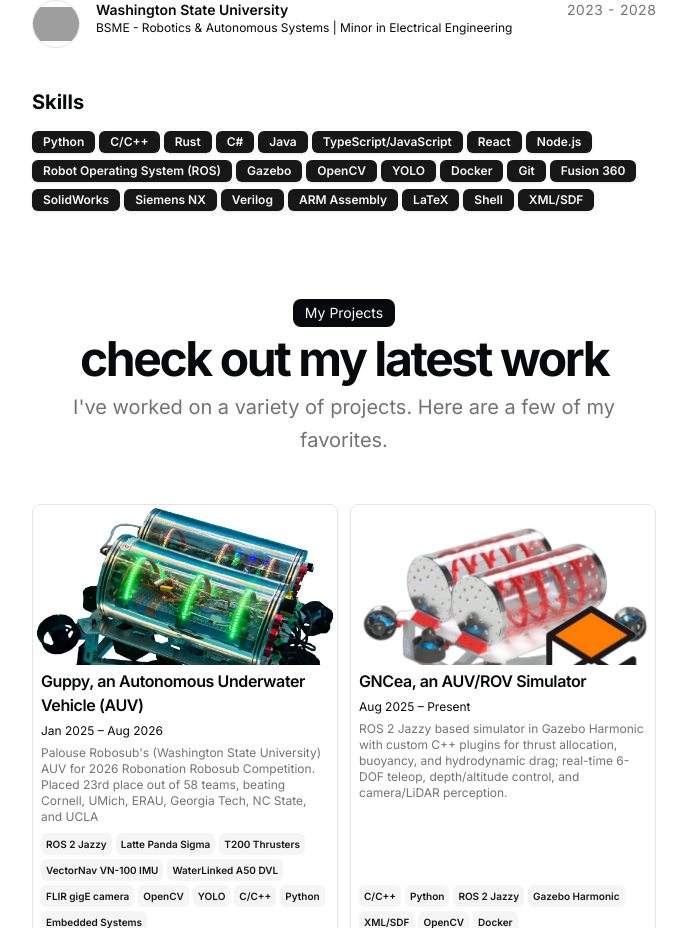
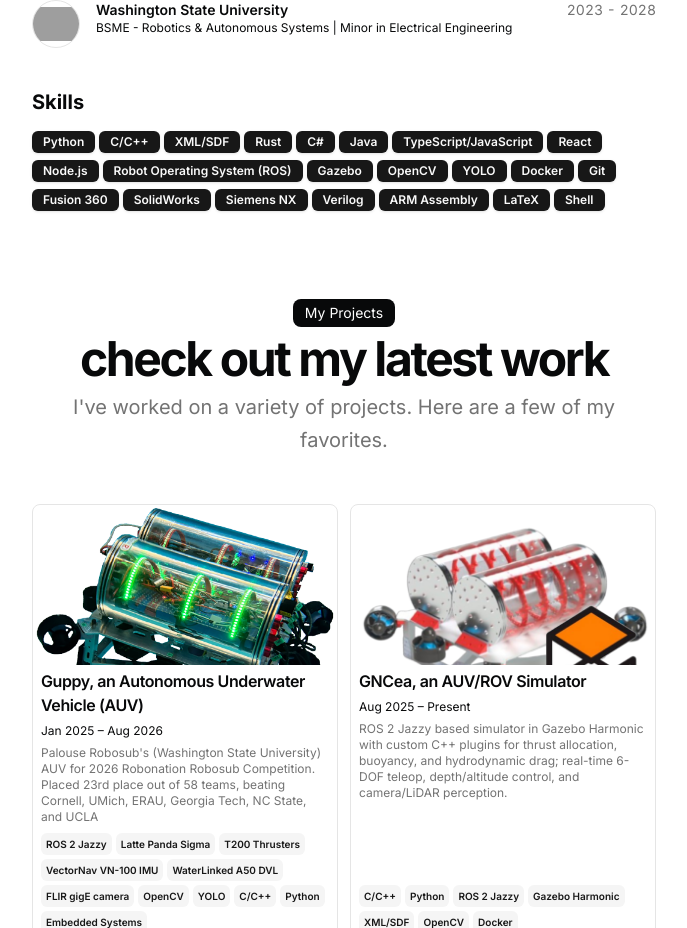
Before and after one commit to sangregoriokimpo/personalwebsite, a Next.js app: page / in a window 1280 px wide. Shown: the part 1140-2068 px from the top of the page, without its empty margins (296-983 px from the left). Built offline with nearby package versions, Linux system fonts and the light colour scheme; grey boxes are pictures that could not be loaded.

Commit message:
chore: MOVE XML/SDF TO BE NEXT TO RELATED STUFF

```diff
--- a/src/data/resume.tsx
+++ b/src/data/resume.tsx
@@ -16,6 +16,7 @@ export const DATA = {
   skills: [
     "Python",
     "C/C++",
+    "XML/SDF",
     "Rust",
     "C#",
     "Java",
@@ -35,7 +36,6 @@ export const DATA = {
     "ARM Assembly",
     "LaTeX",
     "Shell",
-    "XML/SDF",
   ],
 
   navbar: [
```
